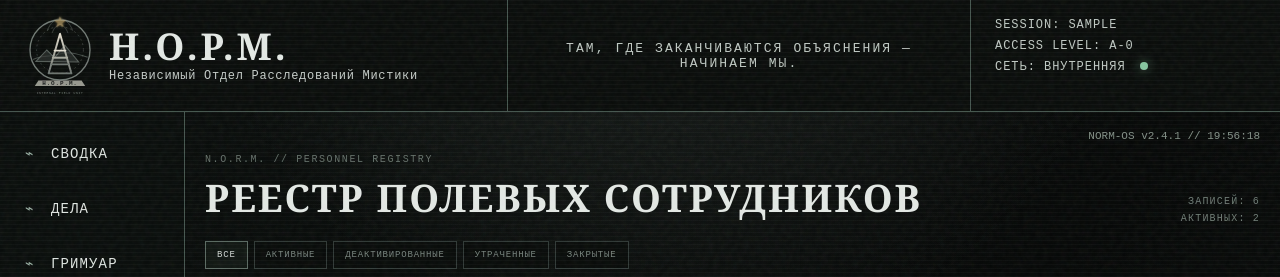
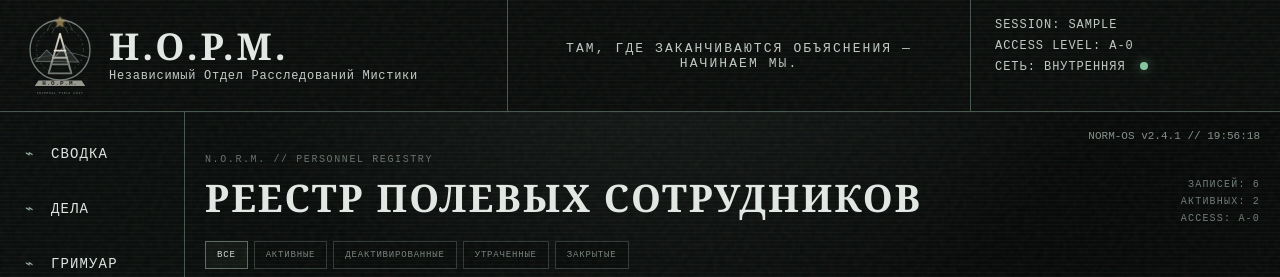
Before and after one commit to qtenwten/norm-source, a React (Vite) app: page /agents in a window 1280 px wide. Both pictures are taken after typing "Sample", "Sample123" into the empty fields and a click on the button "АВТОРИЗОВАТЬСЯ". Shown: the top 277 px of the page. Built offline with nearby package versions, Linux system fonts and the light colour scheme.

Commit message:
Add clearance-gated phantom personnel record

```diff
--- a/src/pages/Agents.jsx
+++ b/src/pages/Agents.jsx
@@ -1,8 +1,9 @@
 import { useEffect, useMemo, useState } from 'react'
 import { useNavigate } from 'react-router-dom'
 import { audio } from '../audio'
+import { discover, getArgState, subscribeArg } from '../arg'
 
-const agents = [
+const baseAgents = [
   { id:'sen', code:'AG-SEN', name:'СЕН', status:'АКТИВЕН', category:'active', clearance:'A-3', group:'LM', image:'/assets/agent-sen.webp', position:'50%', records:['LM-001 — LM-006','FIELD MEDIA: ДОСТУПНО','ПОЛЕВАЯ ГРУППА: LM'], note:'Часть полей не синхронизирована с бумажным архивом.', actions:[['/cases/lm-006','ПОСЛЕДНЕЕ ДЕЛО'],['/archive','ПОЛЕВЫЕ МАТЕРИАЛЫ']] },
   { id:'grig', code:'AG-GRIG', name:'ГРИГ', status:'АКТИВЕН', category:'active', clearance:'A-3', group:'LM', image:'/assets/agent-grig.webp', position:'50%', records:['LM-001 — LM-006','FIELD MEDIA: ДОСТУПНО','ПОЛЕВАЯ ГРУППА: LM'], note:'Часть полей не синхронизирована с бумажным архивом.', actions:[['/cases/lm-006','ПОСЛЕДНЕЕ ДЕЛО'],['/terminal','FIELD TERMINAL']] },
   { id:'04', code:'AG-04', name:'████████', status:'ДЕАКТИВИРОВАН', category:'archive', clearance:'B-2', group:'██', records:['ПОСЛЕДНЕЕ ДЕЛО: LM-0██','ПРОТОКОЛ 17-Б','ПОЛЕВЫЕ МАТЕРИАЛЫ: ИЗЪЯТЫ'], note:'Доступ прекращён административным решением. Причина скрыта уровнем допуска.', actions:[['/archive','ЗАПРОСИТЬ АРХИВ']] },
@@ -15,21 +16,36 @@ const filters = [['all','ВСЕ'],['active','АКТИВНЫЕ'],['archive','ДЕ
 
 function matchesFilter(agent, filter) {
   if (filter === 'all') return true
-  if (filter === 'restricted') return ['deleted','anomaly'].includes(agent.category)
+  if (filter === 'restricted') return ['deleted','anomaly','phantom'].includes(agent.category)
   return agent.category === filter
 }
 
 function AgentPortrait({ agent, large = false }) {
   if (!agent.image) return <div className={`registry-portrait registry-portrait--redacted ${large ? 'is-large' : ''}`} aria-label="Фото скрыто"><span>{agent.code}</span><i/><i/><i/></div>
-  return <div className={`registry-portrait ${large ? 'is-large' : ''}`}><img src={agent.image} alt={agent.name} style={{objectPosition:`${agent.position} center`}}/><span className="registry-portrait__code">{agent.code}</span></div>
+  return <div className={`registry-portrait ${large ? 'is-large' : ''}`}><img src={agent.image} alt={agent.name} draggable="false" onDragStart={(event)=>event.preventDefault()} style={{objectPosition:`${agent.position} center`}}/><span className="registry-portrait__code">{agent.code}</span></div>
 }
 
 export default function Agents() {
   const navigate=useNavigate()
+  const [progress,setProgress]=useState(getArgState)
   const initialHash=typeof window!=='undefined'?window.location.hash.replace('#',''):''
   const [filter,setFilter]=useState('all')
-  const [selectedId,setSelectedId]=useState(agents.some(a=>a.id===initialHash)?initialHash:'sen')
-  const visibleAgents=useMemo(()=>agents.filter(a=>matchesFilter(a,filter)),[filter])
+  const [selectedId,setSelectedId]=useState(initialHash||'sen')
+
+  useEffect(()=>subscribeArg(setProgress),[])
+
+  const agents=useMemo(()=>{
+    if(progress.clearance<2) return baseAgents
+    const phantom={
+      id:'00', code:'AG-00', name:progress.clearance>=3?'NORM-0':'НЕ СУЩЕСТВУЕТ', status:'НЕИНДЕКСИРОВАН', category:'phantom', clearance:'A-?', group:'—',
+      records:progress.clearance>=3?['FIRST LOGIN: 18.11.1987','PERSONNEL ID: NONE','PROCESS OWNER: NONE','SESSION: ACTIVE']:['КАРТОЧКА СОЗДАНА БЕЗ ОПЕРАТОРА','ДАТА ПЕРВОГО ВХОДА: ████████','ИСТОЧНИК: BLACK NODE'],
+      note:progress.clearance>=3?'Запись не соответствует кадровому реестру. NORM-0 никогда не был сотрудником Н.О.Р.М., но система считает его первой активной сессией.':'Карточка появилась после открытия BLACK NODE. Попытка удалить запись создаёт её заново.',
+      actions:[['/terminal','ОПРОСИТЬ NORM-0'],['/archive','BLACK ARCHIVE']],
+    }
+    return [...baseAgents,phantom]
+  },[progress.clearance])
+
+  const visibleAgents=useMemo(()=>agents.filter(a=>matchesFilter(a,filter)),[agents,filter])
   const selected=agents.find(a=>a.id===selectedId)||agents[0]
 
   useEffect(()=>{
@@ -37,20 +53,23 @@ export default function Agents() {
       const id=window.location.hash.replace('#','')
       if(agents.some(a=>a.id===id)) setSelectedId(id)
     }
+    sync()
     window.addEventListener('hashchange',sync)
     return()=>window.removeEventListener('hashchange',sync)
-  },[])
+  },[agents])
 
   const selectAgent=(agent)=>{
     setSelectedId(agent.id)
     window.history.replaceState(null,'',`${window.location.pathname}#${agent.id}`)
-    ['deleted','anomaly','lost'].includes(agent.category)?audio.glitch():audio.stamp()
+    if(agent.id==='00') discover('AG00_CARD')
+    ['deleted','anomaly','lost','phantom'].includes(agent.category)?audio.glitch():audio.stamp()
   }
   const changeFilter=(next)=>{setFilter(next);audio.tab()}
   const follow=(path)=>{audio.transition(path.startsWith('/terminal')?'terminal':path.startsWith('/archive')?'archive':'case');window.setTimeout(()=>navigate(path),160)}
 
   return <div className="page agents-registry-page">
-    <div className="registry-head"><div><small>N.O.R.M. // PERSONNEL REGISTRY</small><h1 className="page-title">РЕЕСТР ПОЛЕВЫХ СОТРУДНИКОВ</h1></div><div className="registry-head__count">ЗАПИСЕЙ: {agents.length}<br/>АКТИВНЫХ: 2</div></div>
+    <div className="registry-head"><div><small>N.O.R.M. // PERSONNEL REGISTRY</small><h1 className="page-title">РЕЕСТР ПОЛЕВЫХ СОТРУДНИКОВ</h1></div><div className="registry-head__count">ЗАПИСЕЙ: {agents.length}<br/>АКТИВНЫХ: 2<br/>ACCESS: A-{progress.clearance}</div></div>
+    {progress.clearance>=2&&<button type="button" className="agent-registry-anomaly" onClick={()=>selectAgent(agents.find(agent=>agent.id==='00'))}><span>⚠</span><b>РЕЕСТР СОДЕРЖИТ {progress.clearance>=3?'ОДНУ НЕВОЗМОЖНУЮ':'НЕИНДЕКСИРОВАННУЮ'} ЗАПИСЬ</b><small>AG-00 // нажмите для проверки</small></button>}
     <div className="registry-filters" role="group" aria-label="Фильтр агентов">{filters.map(([id,label])=><button type="button" className={filter===id?'active':''} onClick={()=>changeFilter(id)} key={id}>{label}</button>)}</div>
     <div className="registry-grid">{visibleAgents.map((agent,index)=><button type="button" className={`registry-card registry-card--${agent.category} ${selected.id===agent.id?'is-selected':''}`} onClick={()=>selectAgent(agent)} style={{'--delay':`${index*70}ms`}} key={agent.code}><AgentPortrait agent={agent}/><div className="registry-card__copy"><small>{agent.code}</small><strong>{agent.name}</strong><span>{agent.status}</span><i>ДОПУСК: {agent.clearance}</i></div><em>ОТКРЫТЬ ДОСЬЕ →</em></button>)}</div>
     <section className={`agent-expanded agent-expanded--${selected.category}`} key={selected.id}>
```
